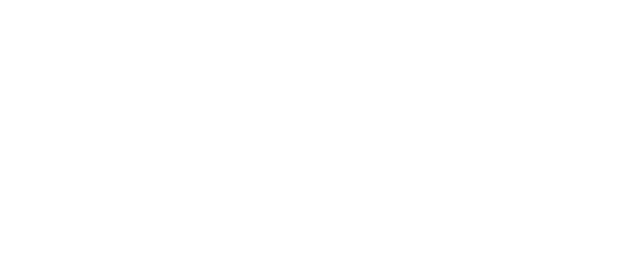
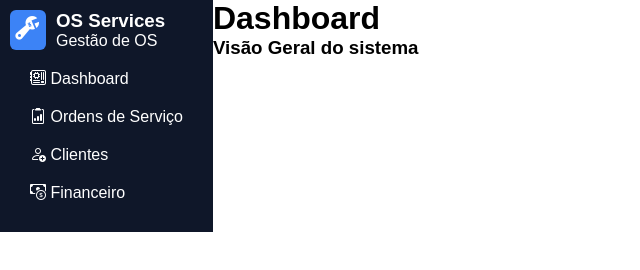
Before and after one commit to IICHOPPERII/OS_Service, a plain HTML site: page index.html in a window 1280 px wide. Shown: the whole page, without its empty margins (0-640 px from the left). Drawn offline with nearby package versions, Linux system fonts and the light colour scheme.

Commit message:
Criando sidebar lateral

```diff
--- a/index.html
+++ b/index.html
@@ -4,8 +4,35 @@
     <meta charset="UTF-8">
     <meta name="viewport" content="width=device-width, initial-scale=1.0">
     <title>OS_Services</title>
+    <link rel="stylesheet" href="https://cdn.jsdelivr.net/npm/bootstrap-icons@1.11.3/font/bootstrap-icons.min.css">
+    <link rel="stylesheet" href="style.css">
 </head>
 <body>
+        <div class="sidebar">
+            <div class="logo-titulos">
+                <div class="logo">
+                    <i class="bi bi-wrench-adjustable"></i>
+                </div>
+                <div class="titulos">
+                    <h3>OS Services</h3>
+                    <p>Gestão de OS</p>
+                </div>
+            </div>
+
+            <div class="lista">
+                <ul>
+                    <li><i class="bi bi-motherboard"></i> Dashboard</li>
+                    <li><i class="bi bi-clipboard2-data"></i> Ordens de Serviço</li>
+                    <li><i class="bi bi-person-add"></i> Clientes</li>
+                    <li><i class="bi bi-cash-coin"></i> Financeiro</li>
+                </ul>
+            </div>
+        </div>
+
+        <main>
+            <h1>Dashboard</h1>
+            <h3>Visão Geral do sistema</h3>
+        </main>
 
 </body>
 </html>
--- /dev/null
+++ b/style.css
@@ -0,0 +1,38 @@
+*{
+    margin: 0px;
+    padding: 0;
+
+}
+.logo-titulos{
+    display: flex;
+}
+.logo{
+    font-size: 24px;
+    background-color: #3c83f6;
+    width: 26px;
+    border-radius: 6px;
+    padding: 5px;
+}
+.titulos{
+    font-size: 16px;
+    margin-left: 10px;
+}
+.sidebar{
+    padding: 10px;
+    max-width: 20%;
+    height: 100%;
+    background-color: #0f1729;
+    color: #fff;
+}
+ul{
+    padding: 10px;
+    list-style: none;
+}
+li{
+    padding: 10px;
+}
+body {
+    display: flex;
+    min-height: 100vh;
+    font-family: Arial, sans-serif;
+}
```
Also changed, not shown: stile.css (deleted).
